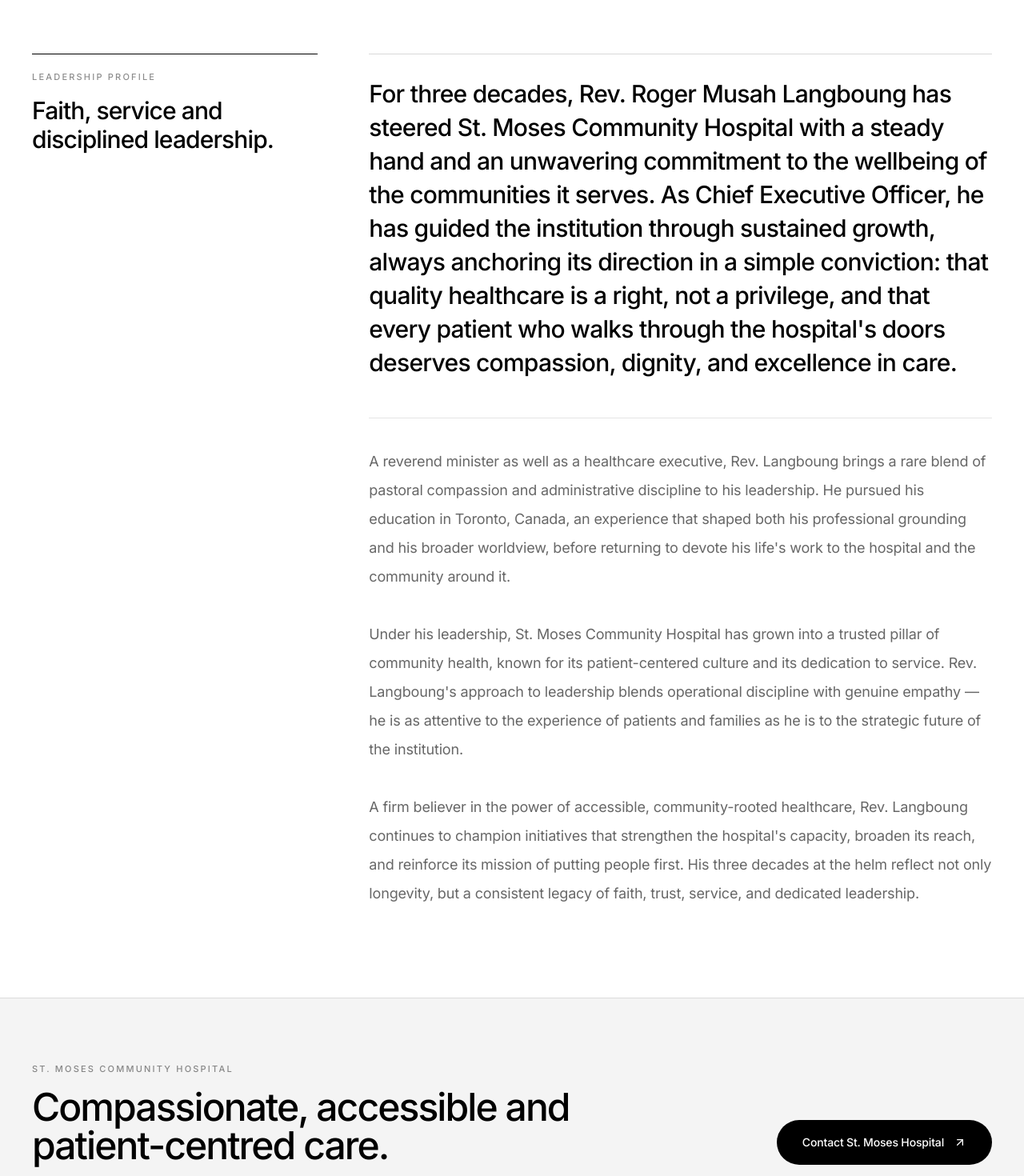
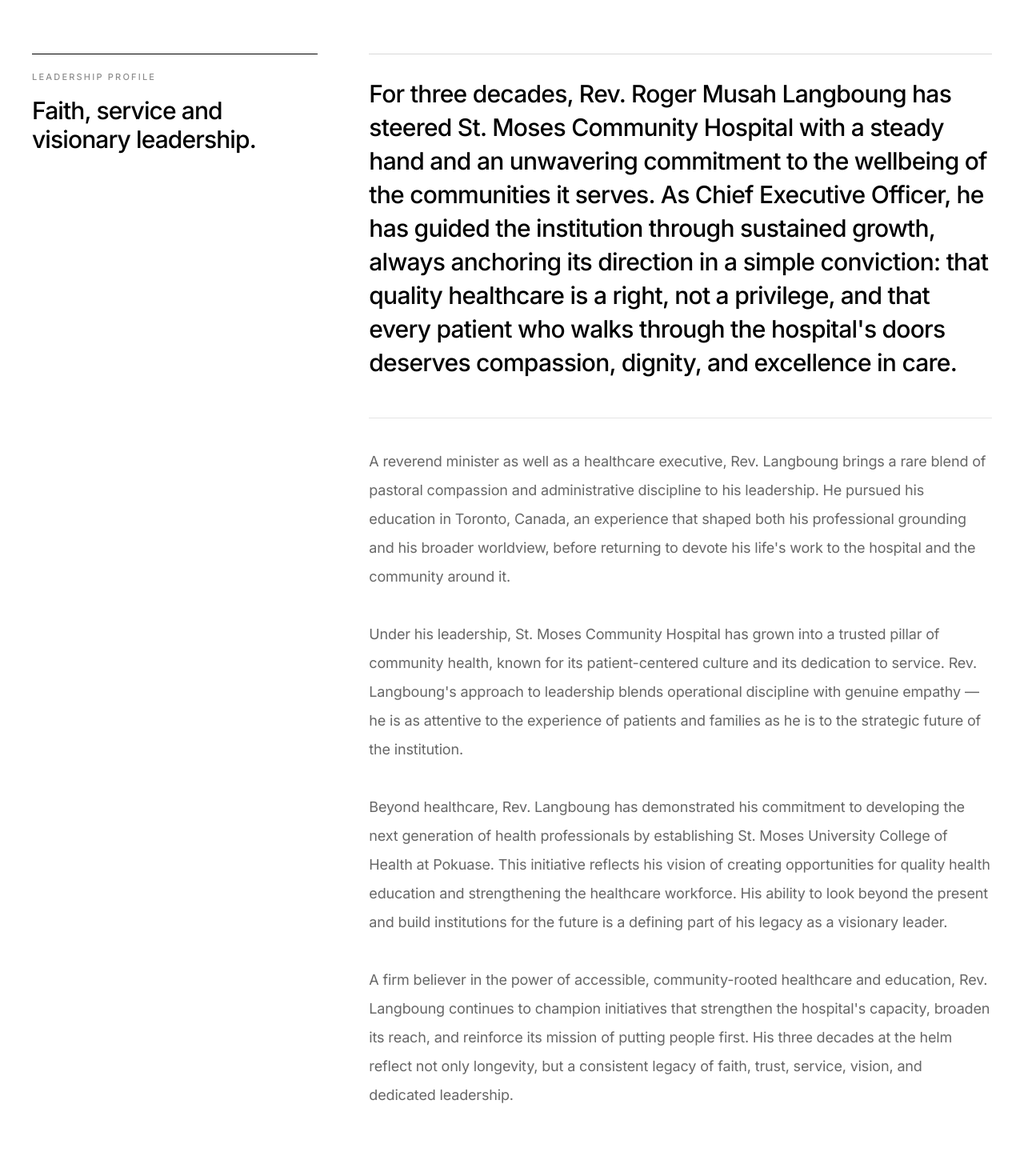
Before and after one commit to rogermusahlangboung/st-moses, a React (Vite) app: page /leadership in a window 1280 px wide. Shown: the part 1240-2710 px from the top of the page at 80% size. Built offline with nearby package versions, Linux system fonts and the light colour scheme.

Commit message:
Update leadership profile with university and visionary leadership

```diff
--- a/src/pages/Leadership.jsx
+++ b/src/pages/Leadership.jsx
@@ -60,7 +60,7 @@ export default function Leadership() {
             <div className="border-t border-black pt-5 lg:sticky lg:top-10">
               <p className="text-[11px] font-medium uppercase tracking-[0.2em] text-black/45">Leadership profile</p>
               <p className="mt-4 max-w-xs text-2xl font-medium leading-tight tracking-[-0.03em] text-black sm:text-3xl">
-                Faith, service and disciplined leadership.
+                Faith, service and visionary leadership.
               </p>
             </div>
           </aside>
@@ -80,7 +80,11 @@ export default function Leadership() {
               </p>
 
               <p>
-                A firm believer in the power of accessible, community-rooted healthcare, Rev. Langboung continues to champion initiatives that strengthen the hospital's capacity, broaden its reach, and reinforce its mission of putting people first. His three decades at the helm reflect not only longevity, but a consistent legacy of faith, trust, service, and dedicated leadership.
+                Beyond healthcare, Rev. Langboung has demonstrated his commitment to developing the next generation of health professionals by establishing St. Moses University College of Health at Pokuase. This initiative reflects his vision of creating opportunities for quality health education and strengthening the healthcare workforce. His ability to look beyond the present and build institutions for the future is a defining part of his legacy as a visionary leader.
+              </p>
+
+              <p>
+                A firm believer in the power of accessible, community-rooted healthcare and education, Rev. Langboung continues to champion initiatives that strengthen the hospital's capacity, broaden its reach, and reinforce its mission of putting people first. His three decades at the helm reflect not only longevity, but a consistent legacy of faith, trust, service, vision, and dedicated leadership.
               </p>
             </div>
           </article>
```
